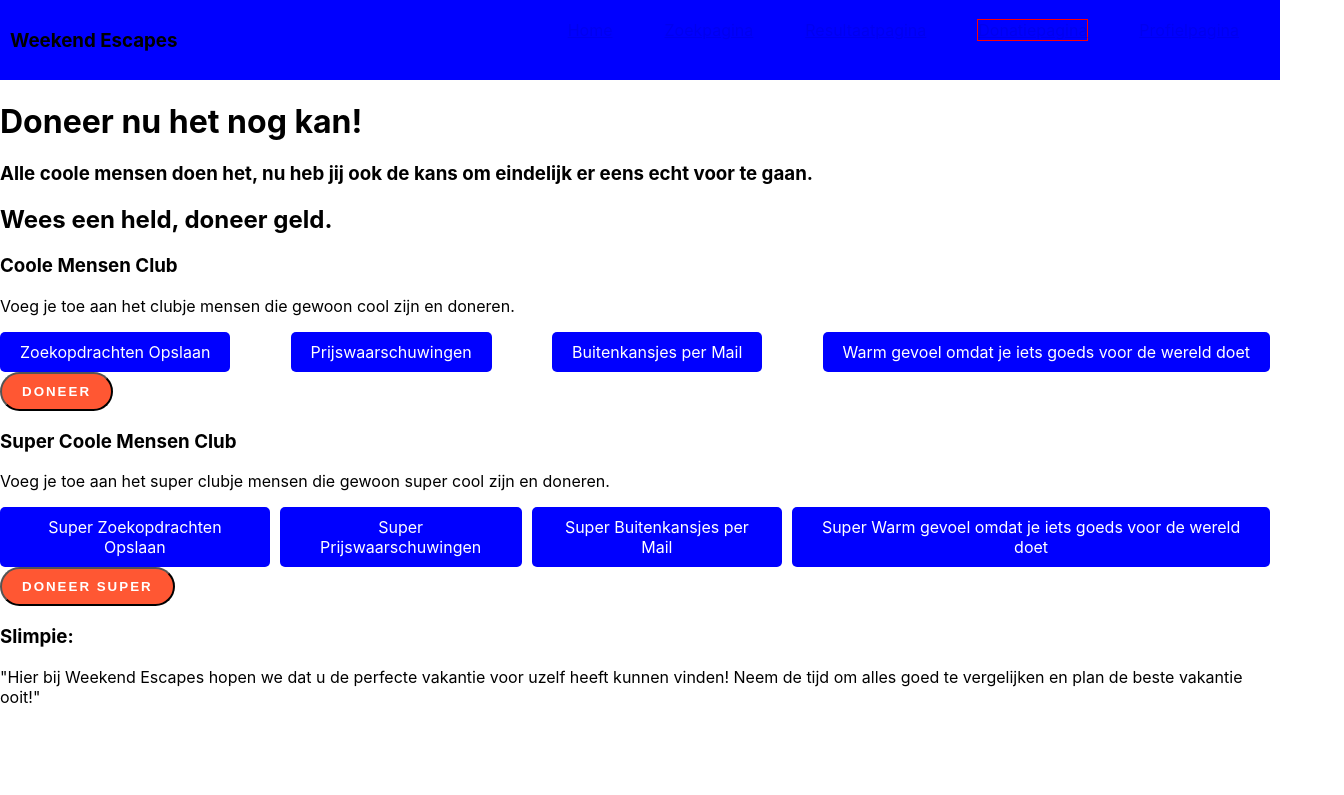
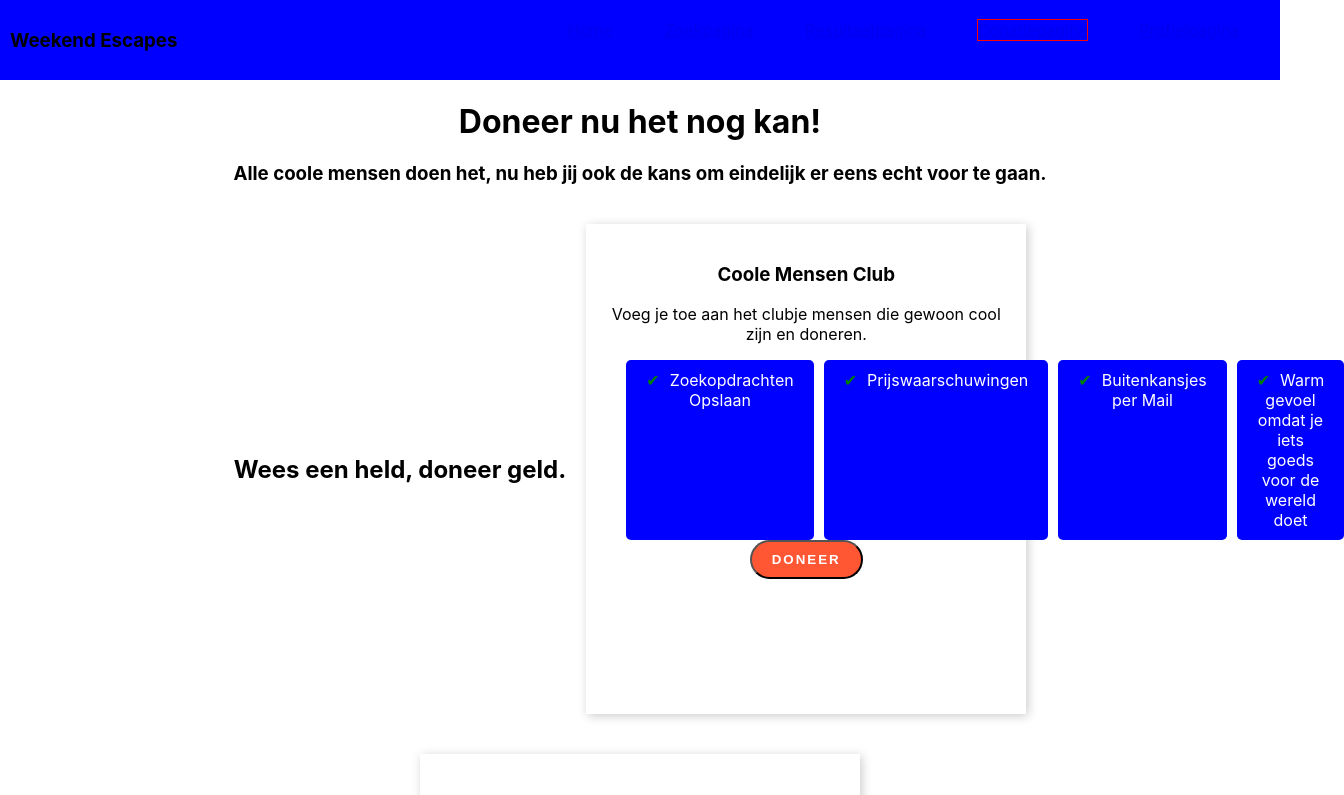
Before and after one commit to sebasvisser/2022-frontend-eindopdracht, a React (Create React App) app: page /donations in a window 1280 px wide. Shown: the top 795 px of the page, 1344 px wide, since content can reach past the window. Built offline with nearby package versions, Linux system fonts and the light colour scheme.

Commit message:
elke pagina eigen css file

```diff
--- a/src/pages/404/NotFound.js
+++ b/src/pages/404/NotFound.js
@@ -1,5 +1,6 @@
 import React from "react";
 import { Link } from "react-router-dom";
+import "./NotFound.css";
 
 function NotFound() {
   return (
--- /dev/null
+++ b/src/pages/donations/Donations.css
@@ -0,0 +1,53 @@
+header h1, header h3 {
+    text-align: center;
+}
+
+main {
+    display: flex;
+    flex-wrap: wrap;
+    justify-content: center;
+    align-items: center;
+}
+
+section {
+    display: flex;
+    flex-wrap: wrap;
+    justify-content: center;
+    align-items: center;
+}
+
+article {
+    width: 400px;
+    height: 450px;
+    margin: 20px;
+    padding: 20px;
+    text-align: center;
+    background-color: white;
+    box-shadow: 2px 2px 10px #ccc;
+}
+
+article ul {
+    list-style: none;
+    padding-left: 20px;
+}
+
+article ul li::before {
+    content: "✔";
+    color: green;
+    margin-right: 10px;
+}
+
+DonateButton {
+    width: 100px;
+    height: 40px;
+    border: 2px solid darkgrey;
+    color: blue;
+    background-color: white;
+    text-align: center;
+    margin: 20px auto;
+}
+
+DonateButton[fantastisch='true'] {
+    background-color: blue;
+    color: white;
+}
--- a/src/pages/donations/Donations.js
+++ b/src/pages/donations/Donations.js
@@ -1,6 +1,7 @@
 import React from "react";
 import Footer from "../../components/footer/Footer";
 import DonateButton from "../../components/donatebutton/DonateButton";
+import "./Donations.css";
 
 function Donations() {
   return (
--- a/src/pages/home/Home.js
+++ b/src/pages/home/Home.js
@@ -1,6 +1,7 @@
 import React from "react";
 import hero from "../../assets/hero-image-weekend-escapes.jpg";
 import Footer from "../../components/footer/Footer";
+import "./Home.css";
 
 function Home() {
   return (
--- a/src/pages/profile/Profile.js
+++ b/src/pages/profile/Profile.js
@@ -1,6 +1,7 @@
 import React, { useState } from "react";
 import Footer from "../../components/footer/Footer";
 import axios from "axios";
+import "./Profile.css";
 
 function Profile() {
   // Stukje state om alle info over profiel in op te slaan
--- a/src/pages/result/Result.js
+++ b/src/pages/result/Result.js
@@ -1,5 +1,6 @@
 import React from "react";
 import Footer from "../../components/footer/Footer";
+import "./Result.css";
 
 function Result() {
   return (
--- a/src/pages/search/Search.js
+++ b/src/pages/search/Search.js
@@ -1,5 +1,6 @@
 import React from "react";
 import Footer from "../../components/footer/Footer";
+import "./Search.css";
 
 function Search() {
   return (
```
Also changed, not shown: src/pages/404/NotFound.css (added), src/pages/home/Home.css (added), src/pages/profile/Profile.css (added), src/pages/result/Result.css (added), src/pages/search/Search.css (added).
